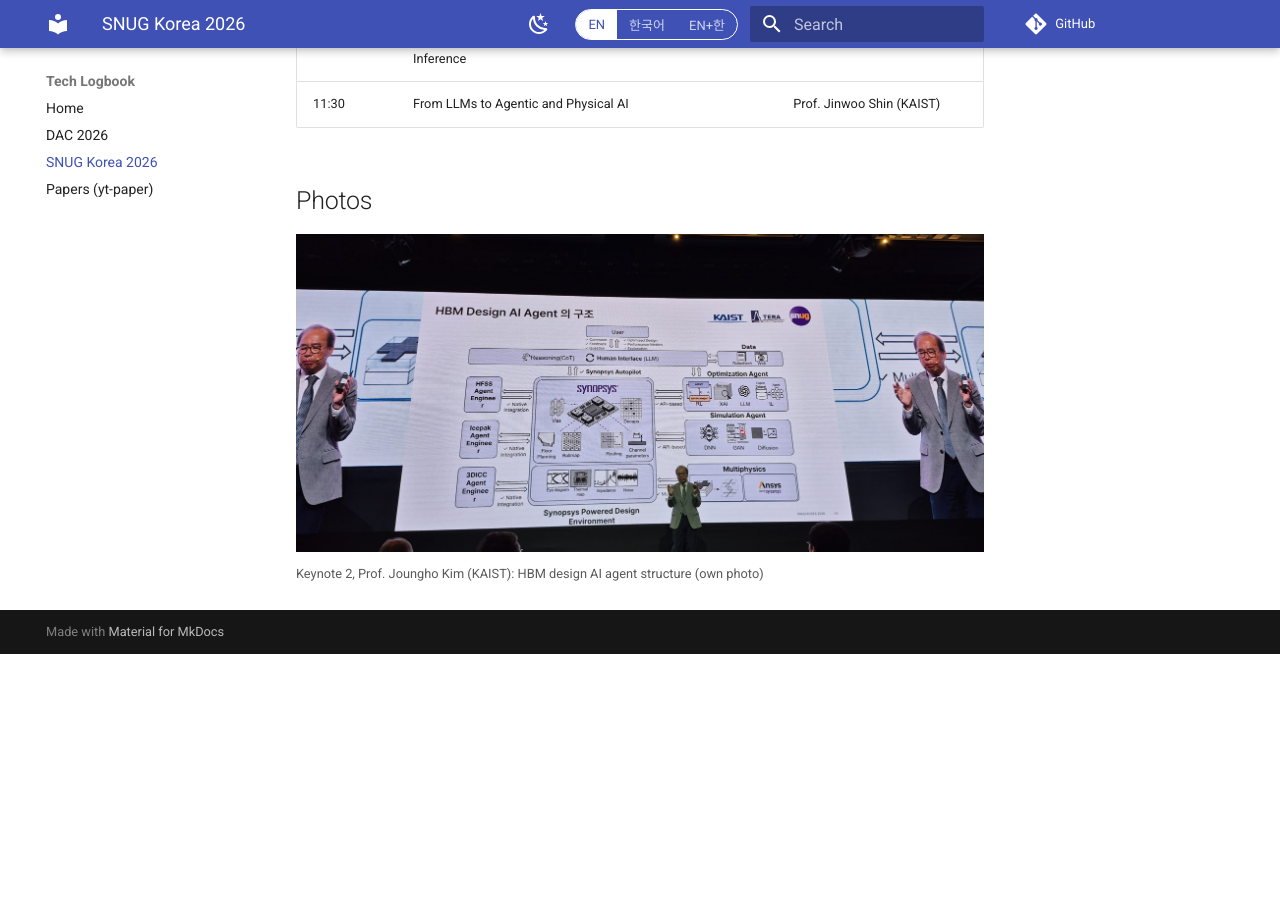
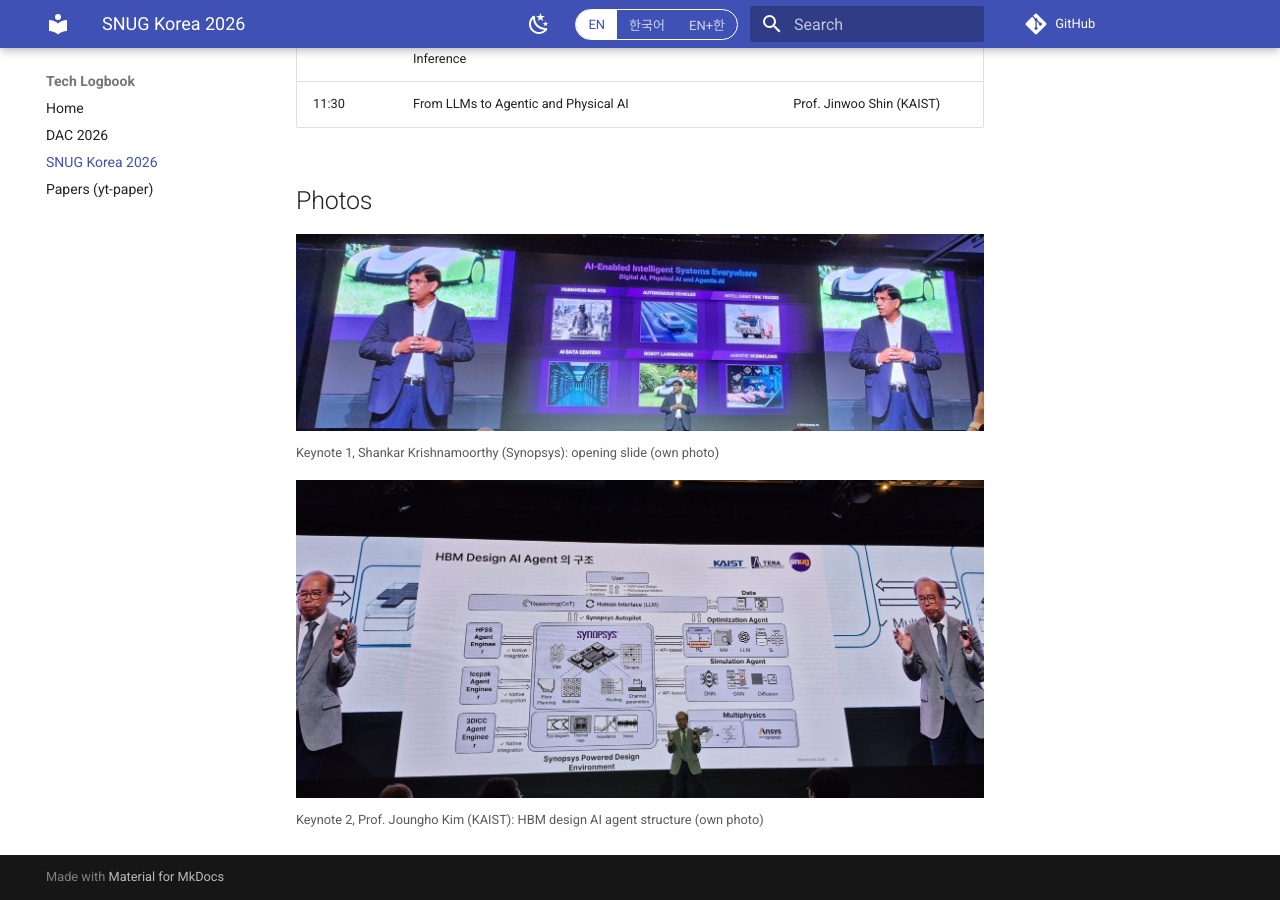
Before and after one commit to nemo99007/tech-logbook, an MkDocs documentation site: the page built from docs/snug2026/index.md, in a window 1280 px wide and 900 px high, scrolled down 1617 px. Built offline with MkDocs 1.6.1 and Material for MkDocs 9.7.7, drawn with Linux system fonts in a browser that asks for light colours; comment, search, counter and statistics services are not loaded; before the commit the page ends 2271 px from its top, so only the background shows below that.

Commit message:
SNUG page: add keynote 1 opening slide photo
Co-Authored-By: Claude Sonnet 5.5 <noreply@anthropic.com>
Claude-Session: https://claude.ai/code/session_01SteYmA1gsWKWv4FvpXktiq

```diff
--- a/docs/snug2026/index.md
+++ b/docs/snug2026/index.md
@@ -71,5 +71,8 @@ KAIST 김정호 교수는 HBM끼리 네트워크로 잇는 구조, HBM과 HBF(Hi
 
 ## Photos
 
+![Keynote 1 opening slide](img/shankar-opening.jpg){ loading=lazy }
+<small><span class="en">Keynote 1, Shankar Krishnamoorthy (Synopsys): opening slide (own photo)</span><span class="ko">Keynote 1, Shankar Krishnamoorthy (Synopsys): 오프닝 슬라이드 (직접 촬영)</span></small>
+
 ![HBM Design AI Agent structure](img/kaist-agent.jpg){ loading=lazy }
 <small><span class="en">Keynote 2, Prof. Joungho Kim (KAIST): HBM design AI agent structure (own photo)</span><span class="ko">Keynote 2, KAIST 김정호 교수: HBM 설계 AI 에이전트 구조 (직접 촬영)</span></small>
```
Also changed, not shown: docs/snug2026/img/shankar-opening.jpg (added).
